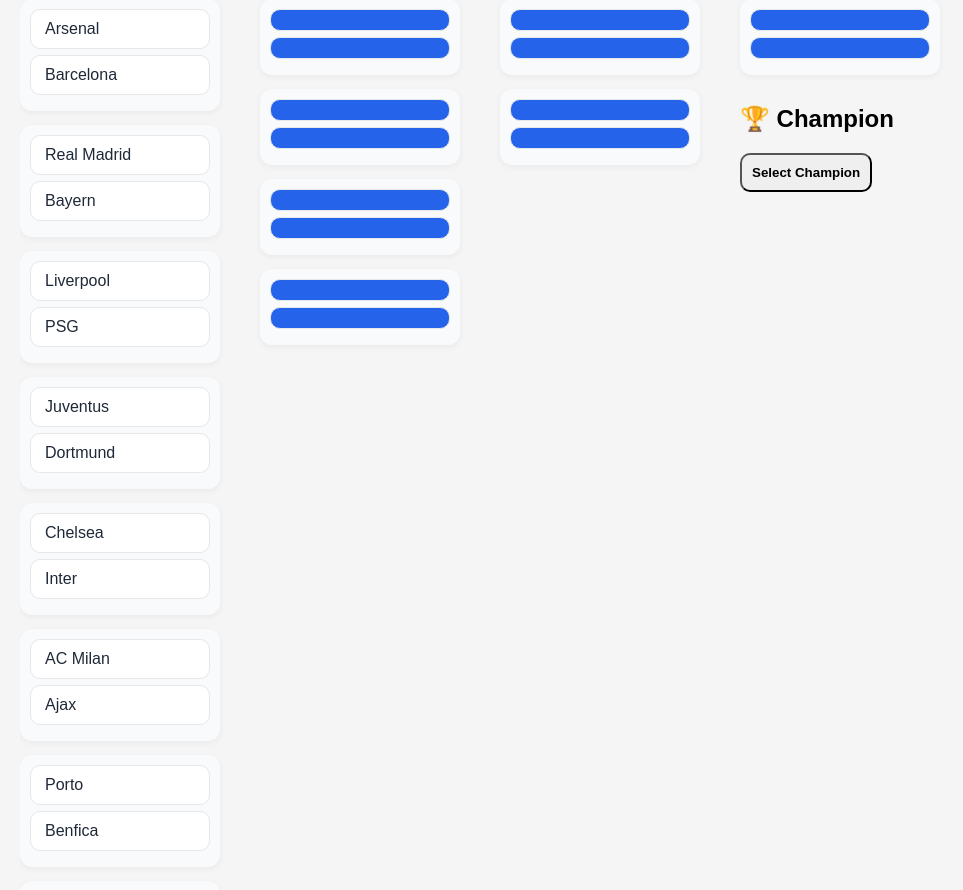
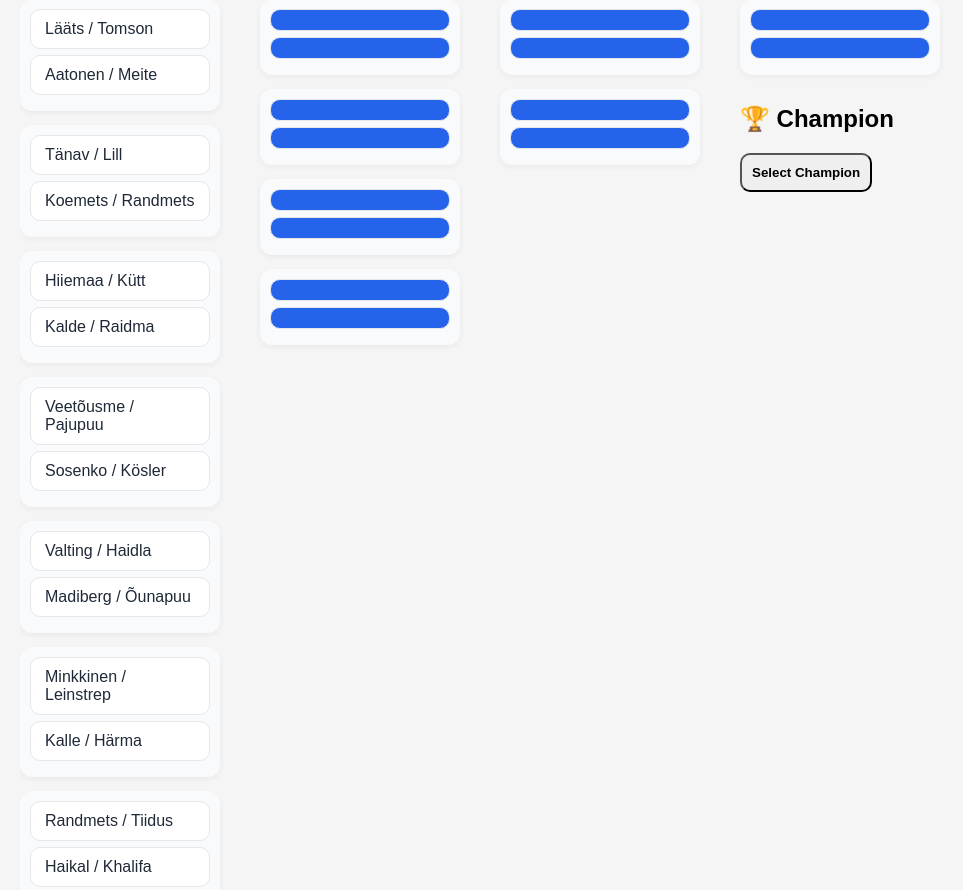
Before and after one commit to martcasual/nullist-sajani-bracket, a React (Vite) app: page / in a window 1280 px wide. Shown: the part 160-1050 px from the top of the page, without its empty margins (0-963 px from the left). Built offline with nearby package versions, Linux system fonts and the light colour scheme.

Commit message:
Update App.jsx

```diff
--- a/src/App.jsx
+++ b/src/App.jsx
@@ -4,24 +4,24 @@
 
 export default function App(){
 
-const [teams] = useState([
-{name:"Arsenal"},
-{name:"Barcelona"},
-{name:"Real Madrid"},
-{name:"Bayern"},
-{name:"Liverpool"},
-{name:"PSG"},
-{name:"Juventus"},
-{name:"Dortmund"},
-{name:"Chelsea"},
-{name:"Inter"},
-{name:"AC Milan"},
-{name:"Ajax"},
-{name:"Porto"},
-{name:"Benfica"},
-{name:"Napoli"},
-{name:"Atletico"}
-])
+const teams = [
+{name:"Lääts / Tomson"},
+{name:"Aatonen / Meite"},
+{name:"Tänav / Lill"},
+{name:"Koemets / Randmets"},
+{name:"Hiiemaa / Kütt"},
+{name:"Kalde / Raidma"},
+{name:"Veetõusme / Pajupuu"},
+{name:"Sosenko / Kösler"},
+{name:"Valting / Haidla"},
+{name:"Madiberg / Õunapuu"},
+{name:"Minkkinen / Leinstrep"},
+{name:"Kalle / Härma"},
+{name:"Randmets / Tiidus"},
+{name:"Haikal / Khalifa"},
+{name:"Klettenberg / Meier"},
+{name:"Loorits / Valk"}
+]
 
 const [pred,setPred]=useState({})
 const [entries,setEntries]=useState([])
```
